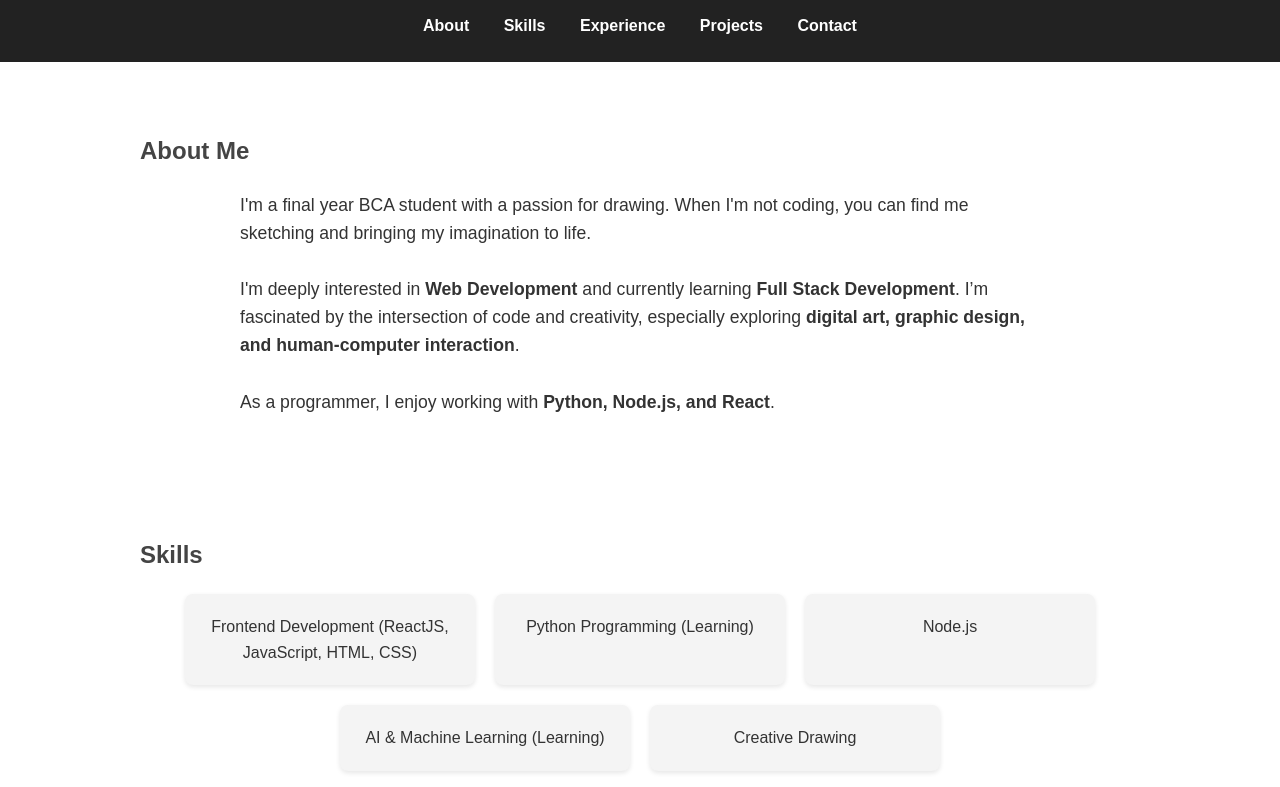
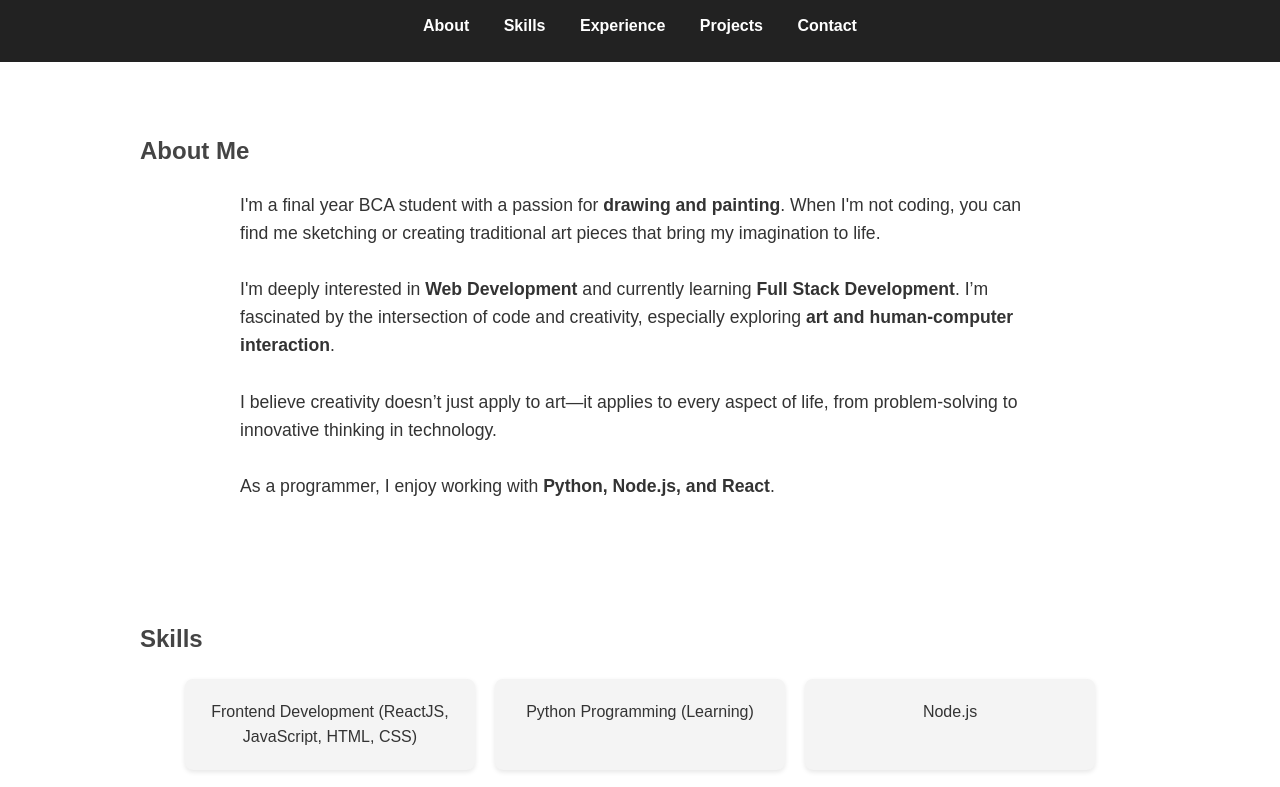
Before and after one commit to nikitha-yo/Portfolio, a plain HTML site: page index.html in a window 1280 px wide. Shown: the part 120-907 px from the top of the page. Drawn offline with Linux system fonts and the light colour scheme.

Commit message:
git changes

```diff
--- a/index.html
+++ b/index.html
@@ -127,12 +127,14 @@
   <section id="about" class="about">
   <h2>About Me</h2>
   <p>
-      I'm a final year BCA student with a passion for drawing. When I'm not coding, you can find me sketching
-      and bringing my imagination to life.
+    I'm a final year BCA student with a passion for <b>drawing and painting</b>.
+    When I'm not coding, you can find me sketching or creating traditional art pieces that bring my imagination to life.
     <br><br>
     I'm deeply interested in <b>Web Development</b> and currently learning <b>Full Stack Development</b>.
     I’m fascinated by the intersection of code and creativity, especially exploring
-      <b>digital art, graphic design, and human-computer interaction</b>.
+    <b>art and human-computer interaction</b>.
+    <br><br>
+    I believe creativity doesn’t just apply to art—it applies to every aspect of life, from problem-solving to innovative thinking in technology.
     <br><br>
     As a programmer, I enjoy working with <b>Python, Node.js, and React</b>.
   </p>
@@ -145,7 +147,7 @@
       <div class="card">Python Programming (Learning)</div>
       <div class="card">Node.js</div>
       <div class="card">AI & Machine Learning (Learning)</div>
-      <div class="card">Creative Drawing</div>
+      <div class="card">Traditional Art (Drawing & Painting)</div>
     </div>
   </section>
 
```
Lines whose indentation alone changed are shown as unchanged.
